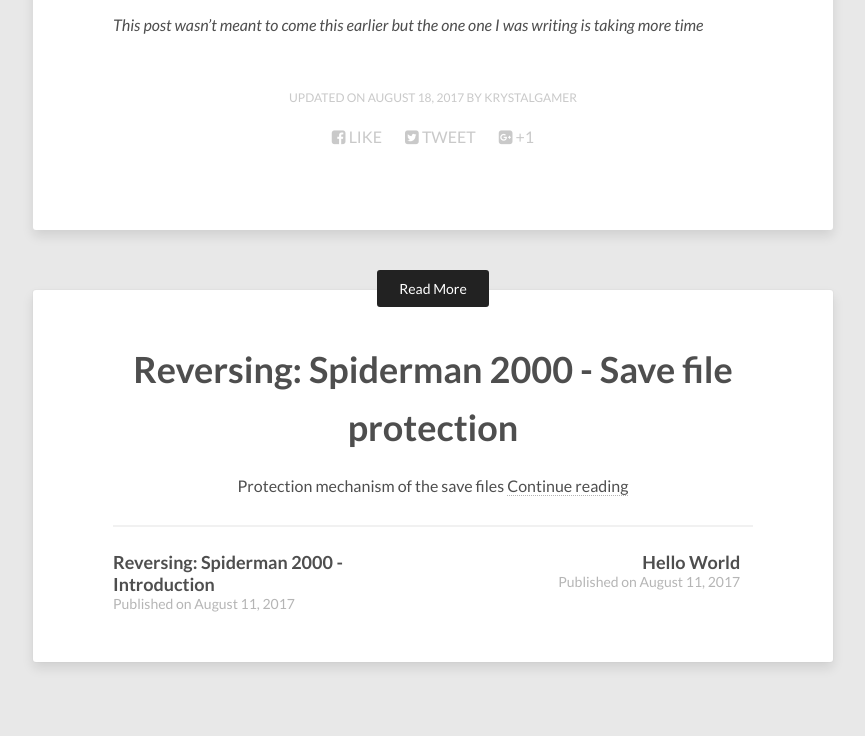
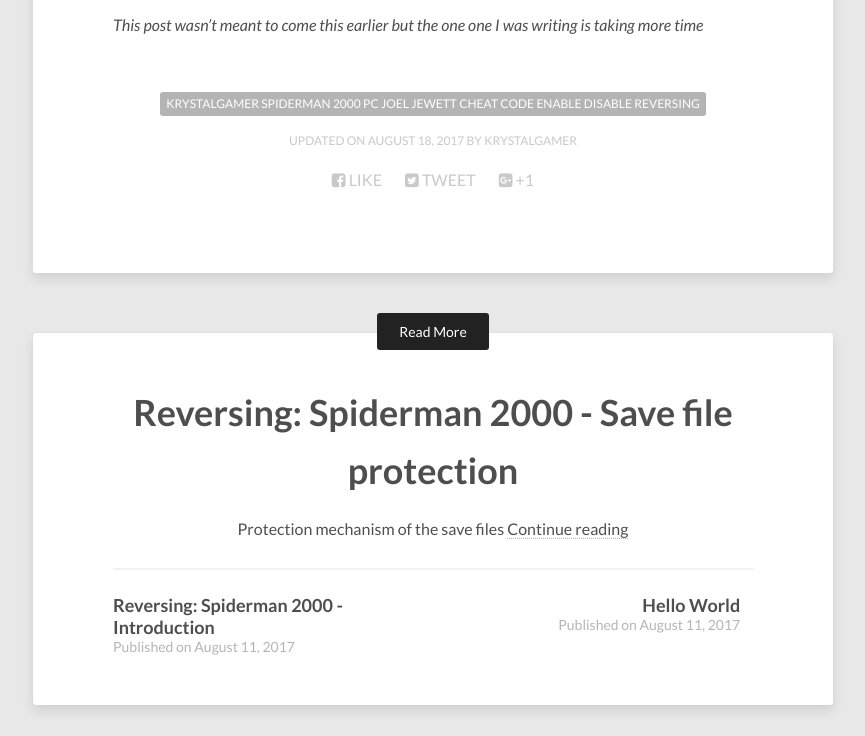
Before and after one commit to krystalgamer/krystalgamer.github.io, a Jekyll site: the page built from _posts/2017-08-18-spidey-joel.md, in a window 1280 px wide and 900 px high, scrolled down 2664 px, cut to the strip 164-900 px from the top of the window. Shown: the whole strip, without its empty margins (207-1072 px from the left). Built offline with Jekyll 4.4.1, drawn with Linux system fonts in a browser that asks for light colours; nearby versions of some CDN libraries.

Commit message:
Missing tags

```diff
--- a/_posts/2017-08-18-spidey-joel.md
+++ b/_posts/2017-08-18-spidey-joel.md
@@ -2,6 +2,7 @@
 layout: post
 title: "Reversing: Spiderman 2000 - Re-enabling Joel Jewett Cheat Code"
 description: "Re-enabling an old cheat code"
+tags: [krystalgamer spiderman 2000 pc joel jewett cheat code enable disable reversing]
 comments: true
 modified: 2017-08-18
 ---
```
